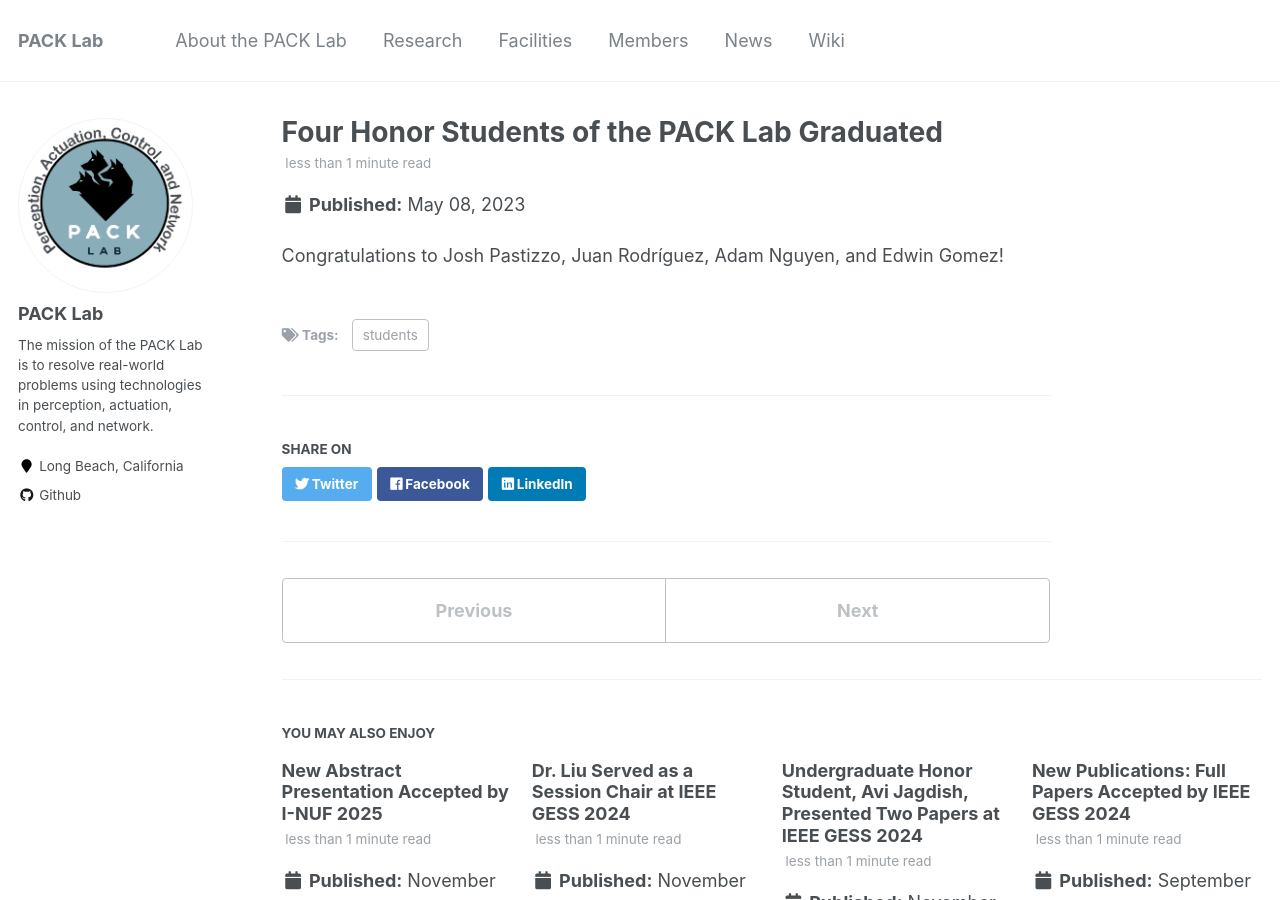
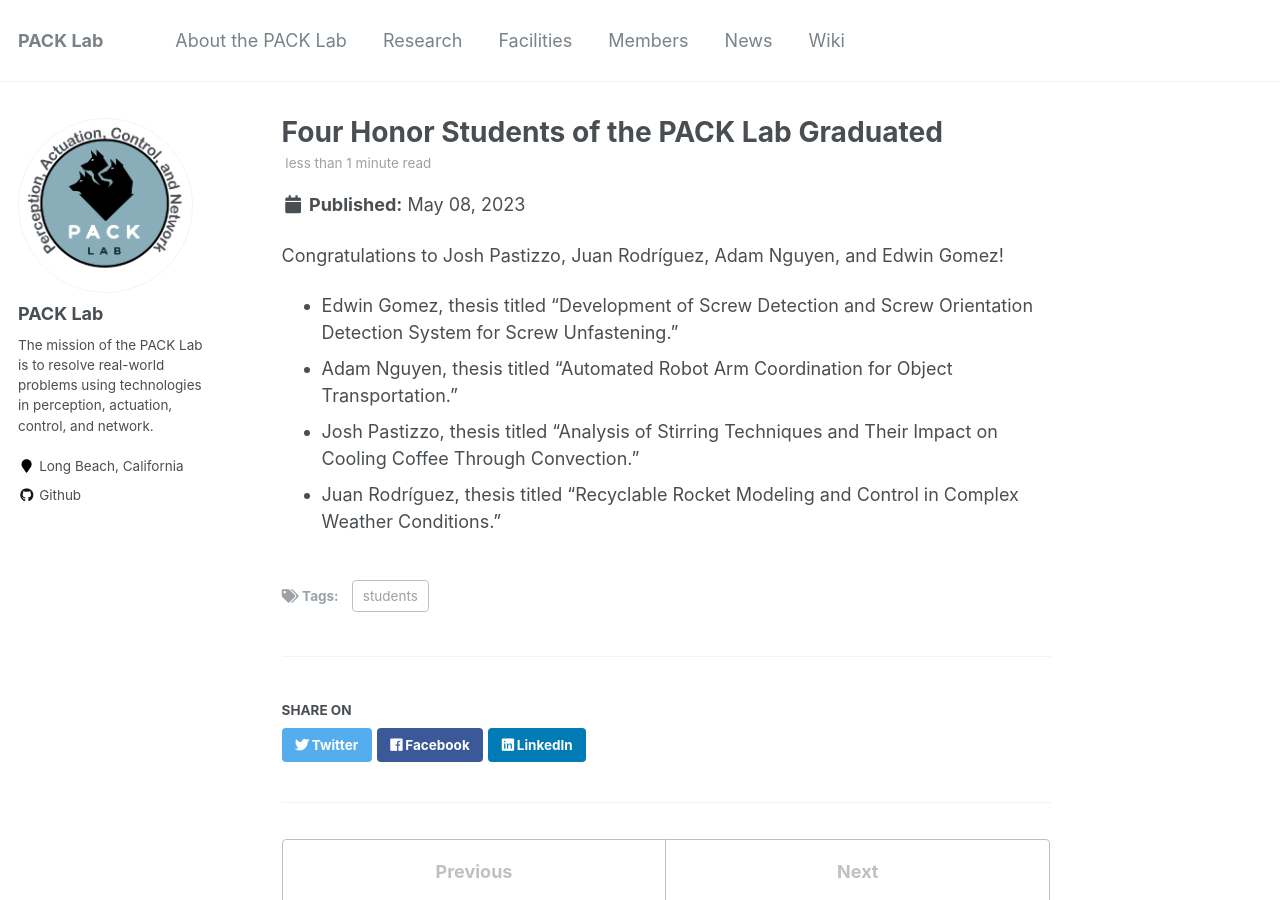
Before and after one commit to pack-lab/pack-lab.github.io, a Jekyll site: the page built from _posts/2023-05-08-news-post-1.md, in a window 1280 px wide and 900 px high. Built offline with Jekyll 4.4.1, drawn with Linux system fonts in a browser that asks for light colours.

Commit message:
Update 2023-05-08-news-post-1.md

```diff
--- a/_posts/2023-05-08-news-post-1.md
+++ b/_posts/2023-05-08-news-post-1.md
@@ -7,3 +7,8 @@ tags:
 ---
 
 Congratulations to Josh Pastizzo, Juan Rodríguez, Adam Nguyen, and Edwin Gomez!
+
+* Edwin Gomez, thesis titled "Development of Screw Detection and Screw Orientation Detection System for Screw Unfastening."
+* Adam Nguyen, thesis titled "Automated Robot Arm Coordination for Object Transportation."
+* Josh Pastizzo, thesis titled "Analysis of Stirring Techniques and Their Impact on Cooling Coffee Through Convection."
+* Juan Rodríguez, thesis titled "Recyclable Rocket Modeling and Control in Complex Weather Conditions."
```
